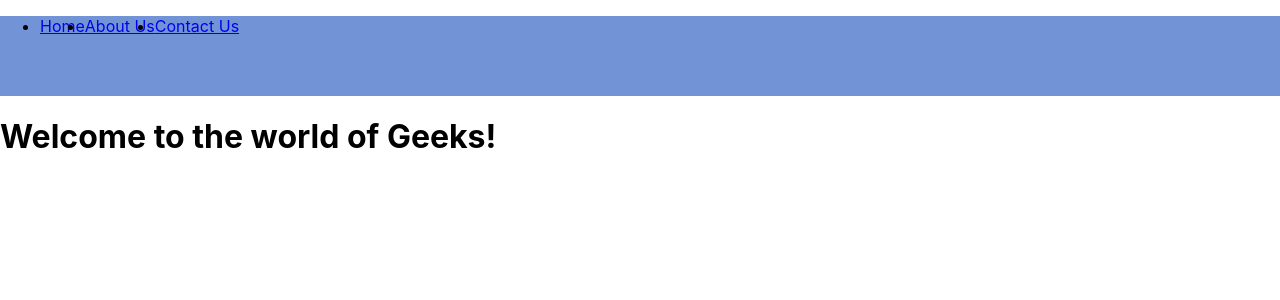
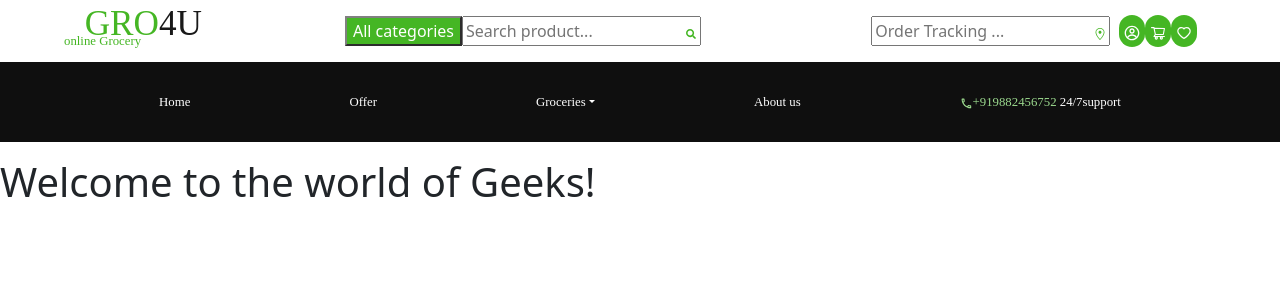
Before and after one commit to PRGajera/pro5, a React (Create React App) app: page / in a window 1280 px wide. Shown: the top 300 px of the page. Built offline with nearby package versions, Linux system fonts and the light colour scheme.

Commit message:
first commit

```diff
--- a/package.json
+++ b/package.json
@@ -3,6 +3,7 @@
   "version": "0.1.0",
   "private": true,
   "dependencies": {
+    "@popperjs/core": "^2.11.6",
     "@testing-library/jest-dom": "^5.16.5",
     "@testing-library/react": "^13.4.0",
     "@testing-library/user-event": "^13.5.0",
@@ -10,6 +11,8 @@
     "react": "^18.2.0",
     "react-bootstrap": "^2.7.1",
     "react-dom": "^18.2.0",
+    "react-icons": "^4.7.1",
+    "react-popper": "^2.3.0",
     "react-router-dom": "^6.8.1",
     "react-scripts": "5.0.1",
     "web-vitals": "^2.1.4"
--- a/src/App.css
+++ b/src/App.css
@@ -1,11 +1,135 @@
-.Nav-header {
-  background-color: #7294d7;
-  min-height: 10vh;
+.brand {
+  text-decoration: none;
+
+}
+
+.top-header {
+  margin-top: 1em;
+  margin-left: 2px;
   display: flex;
-  flex-direction:row;
-  justify-content: left;
-  font-size: 1rem;
+  flex-direction: row;
+  flex-wrap: wrap;
+  justify-content: space-around;
+}
+
+.licon{
+  display: inline-block;
+  width: 95px;
+}
+.micon{
+  display: inline-block;
+}
+.ricon{
+  display: inline-block;
+}
+
+#icon1 {
+  border-radius: 30px;
+  color: #45b624;
+  padding: 5px;
+  font-size: 10px;
+  margin-right: 5px;
+  margin-left: -2em;
+}
+#icon2{
+  border-radius: 30px;
+  color: #45b624;
+  padding: 8px;
+  font-size: 12px;
+  margin-right: 5px;
+  margin-left: -2em;
+}
+#icon3 {
+  border-radius: 30px;
+  background-color: #45b624;
+  padding: 5px;
+  color: white;
+}
+#icon4 {
+  border-radius: 30px;
+  background-color: #45b624;
+  padding: 5px;
+  color: white;
+}
+#icon5 {
+  border-radius: 30px;
+  background-color: #45b624;
+  padding: 5px;
+  color: white;
+}
+#icon6 {
+  color: #9BD98E ;
+  text-decoration: none;
+}
+
+#btn1{
+  /* background-color: #9BD98E; */
+  background-color:  #45b624;
+  color: white;
+  border-color: grey;
+}
+
+#n1 {
+font-family:"acumin-pro, Acumin Pro, Helvetica Neue, Helvetica, Arial, sans-serif";
+font-weight: 400;
+font-style: normal;
+font-size: 2.2em;
+color: #45b624;
+line-height: 16px;
+
+}
+#n2 {
+  font-family:"acumin-pro, Acumin Pro, Helvetica Neue, Helvetica, Arial, sans-serif";
+  font-weight: 400;
+  font-style: normal;
+  font-size: 2.2em;
+  color:#191919;
+  line-height: 16px;
+
   }
-  .navli {
-    margin: auto,10px,10px,25px;
+  #n3{
+    font-family:"acumin-pro, Acumin Pro, Helvetica Neue, Helvetica, Arial, sans-serif";
+    font-weight: 400;
+    font-style: normal;
+    font-size: 0.8em;
+    color:#191919;
+    line-height: 16px;
+    margin-left: 5em;
+    margin-top: -1em;
+    color: #45b624;
   }
+
+  .bot-header {
+    margin-top: 1em;
+    background-color: #0f0f0f;
+    color: white;
+    min-height: 10vh;
+    display: flex;
+    flex-direction: row;
+    justify-content: space-evenly;
+    font-size: 1rem;
+    list-style-type: none;
+    flex-wrap: wrap;
+    align-content: center;
+    align-items: stretch;
+    padding: 0px;
+    font-family:"acumin-pro, Acumin Pro, Helvetica Neue, Helvetica, Arial, sans-serif";
+    font-weight: 400;
+    font-style: normal;
+    font-size: 0.8em;
+    color:#191919;
+    line-height: 16px;
+
+  }
+  .link {
+    text-decoration: none;
+    color: white;
+  }
+  #support{
+    text-decoration: none;
+  }
+  .opt{
+    background-color:  #45b624;
+    color: white;
+    list-style: none;
+  }
--- a/src/App.js
+++ b/src/App.js
@@ -4,8 +4,9 @@
 import React, { Component } from 'react';
 import { BrowserRouter ,Routes, Route} from 'react-router-dom';
 import Home from './component/Home';
+import Offer from './component/Offer';
+import Groceries from './component/Groceries';
 import About from './component/About';
-import Contact from './component/Contact';
 import './App.css';
 
 
@@ -18,8 +19,9 @@ render() {
 		<Routes>
 
 				<Route exact path='/' element={< Home />}></Route>
+				<Route exact path='/Offer' element={< Offer />}></Route>
+				<Route exact path='/Groceries' element={< Groceries />}></Route>
 				<Route exact path='/About' element={< About />}></Route>
-				<Route exact path='/Contact' element={< Contact />}></Route>
 		</Routes>
     </BrowserRouter>
 		</div>
--- a/src/component/About.js
+++ b/src/component/About.js
@@ -1,5 +1,5 @@
 import React from 'react';
-import Nav from './Nav'
+import Nav from './Nav';
 
 function About () {
 	return <div>
--- /dev/null
+++ b/src/component/Groceries.js
@@ -0,0 +1,12 @@
+import React from 'react'
+import Nav from './Nav'
+
+const Groceries = () => {
+  return (
+    <div>
+        <Nav/>
+        Groceries</div>
+  )
+}
+
+export default Groceries
--- a/src/component/Nav.js
+++ b/src/component/Nav.js
@@ -1,20 +1,71 @@
 import React from 'react'
+import 'bootstrap/dist/css/bootstrap.min.css';
+
+
+
+import { FaSearch } from "react-icons/fa";
+import { CgProfile } from "react-icons/cg";
+import { AiOutlineShoppingCart } from "react-icons/ai";
+import { AiOutlineHeart } from "react-icons/ai";
+import { GoLocation } from "react-icons/go";
+import { MdOutlineCall } from "react-icons/md";
+
 
 const nav = () => {
 	return (
 		<div>
 			<nav>
-			<ul className="Nav-header">
-			<li  className="navli">
-				<a href="/">Home</a>
+				<div>
+					<div className='top-header'>
+						<div className='licon'>
+							<a href='' className='brand'>
+								<span id='n1'>GRO</span><span id='n2'>4U</span>
+							</a>
+						</div>
+						<div className='micon'>
+							<button id='btn1' type="submit" >All categories</button>
+
+							<input id='input1' type="search" placeholder="Search product... " aria-label="Search" />
+							<a href='#' id='icon1'><FaSearch /></a>
+						</div>
+						<div>
+							<input type="location" placeholder="Order Tracking ..." aria-label="Search" />
+							<span href='#' id='icon2'><GoLocation /></span>
+							<span className='ricon'>
+								<a href='#' id='icon3'><CgProfile /></a>
+								<a href='#' id='icon4'><AiOutlineShoppingCart /></a>
+								<a href='#' id='icon5'><AiOutlineHeart /></a>
+							</span>
+
+						</div>
+					</div>
+
+					<div id='n3'>online Grocery</div>
+				</div>
+
+				<div >
+					<ul className="bot-header">
+						<li className="navli">
+							<a href="/" className="link">Home</a>
 						</li>
 						<li className="navli">
-				<a href="/About">About Us</a>
+							<a href="/Offer" className="link">Offer</a>
+						</li>
+						<li className='nav-item dropdown'>
+							<a href="/Groceries" className='nav-link dropdown-toggle' role="button" data-bs-toggle='dropdown' aria-expanded='false' style={{ color: "white" }}>Groceries</a>
+							<ul class="dropdown-menu" >
+								<li className="opt"> <a class="dropdown-item" href="#">Vegetables</a></li>
+								<li className="opt"><a class="dropdown-item" href="#">Fruits</a></li><hr />
+								<li className="opt"><a class="dropdown-item" href="#">Seeds & Nuts</a></li>
+							</ul>
 						</li>
 						<li className="navli">
-				<a href="/Contact">Contact Us</a>
+							<a href="/About" className="link">About us</a>
 						</li>
+						<a href='' id='support'><span id='icon6'><MdOutlineCall />+919882456752</span><span className="link"> 24/7support</span></a>
 					</ul>
+
+				</div>
 			</nav>
 		</div>
 	)
```
Also changed, not shown: src/component/Main.js (deleted), src/component/Offer.js (renamed from src/component/Contact.js), 1 other file (tests, documents, lock files or other folders). Lines whose indentation alone changed are shown as unchanged.
